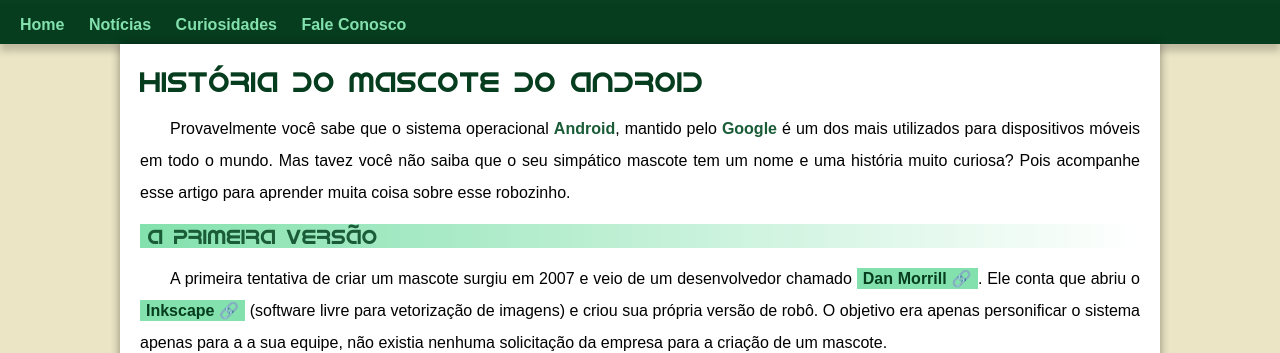
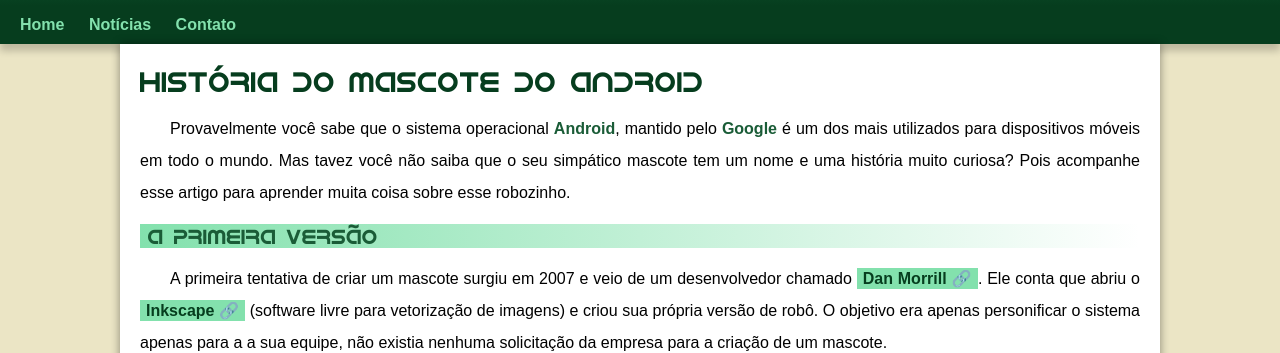
Before and after one commit to Abner-Dominique/projeto-android, a plain HTML site: page index.html in a window 1280 px wide. Shown: the part 184-537 px from the top of the page. Drawn offline with Linux system fonts and the light colour scheme.

Commit message:
modificando menu

```diff
--- a/index.html
+++ b/index.html
@@ -15,8 +15,7 @@
     <nav id="home">
         <a href="#home">Home</a>
         <a href="#noticias">Notícias</a>
-        <a href="#curiosidade">Curiosidades</a>
-        <a href="#fale_conosco">Fale Conosco</a>
+        <a href="#fale_conosco">Contato</a>
     </nav>
     <main id="noticias">
         <article>
--- a/style/style.css
+++ b/style/style.css
@@ -70,7 +70,6 @@ header > p {
     padding-bottom: 20px;
     margin: auto;
     text-shadow: 2px 2px 0px rgba(0, 0, 0, 0.267);
-
 }
 
 nav {
```
